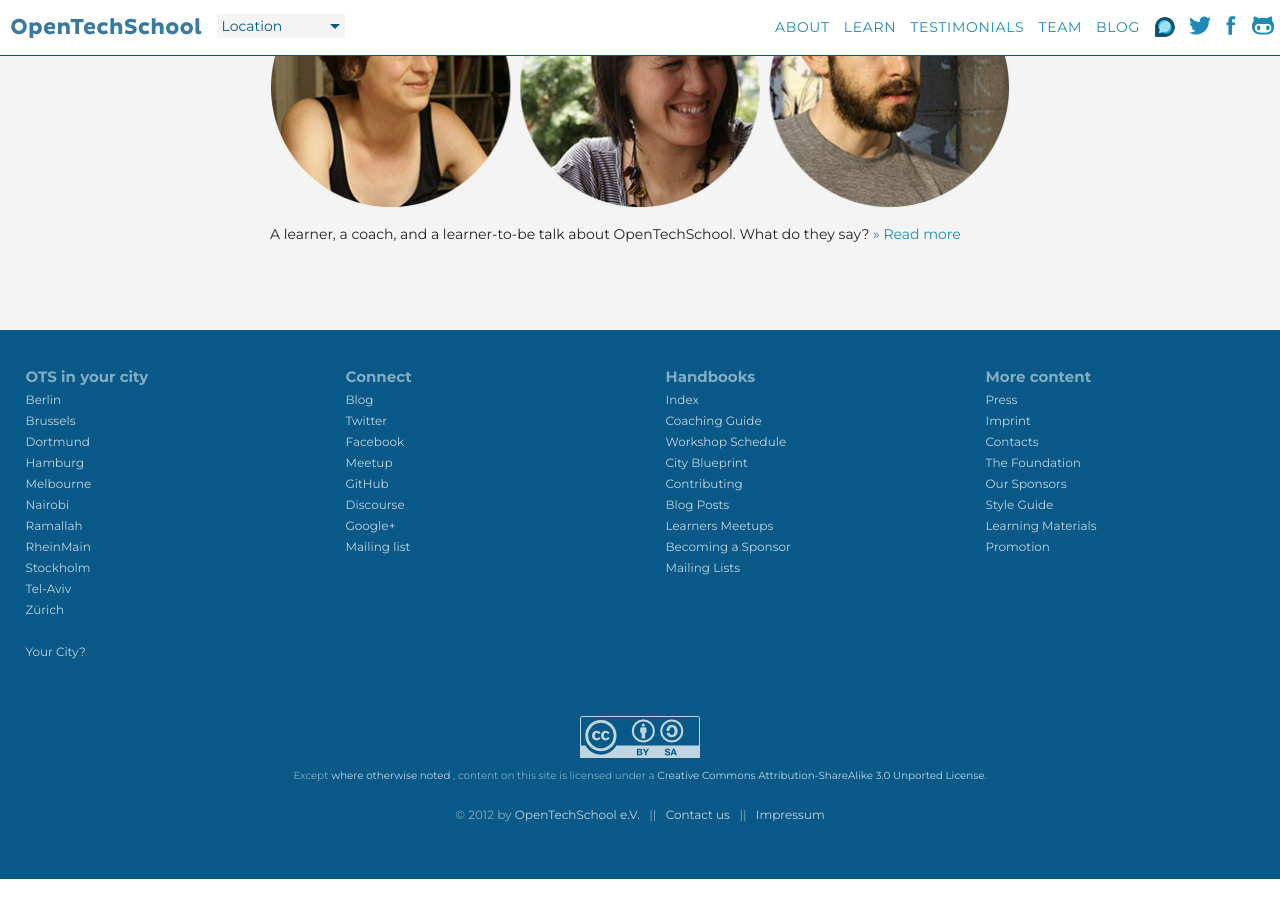
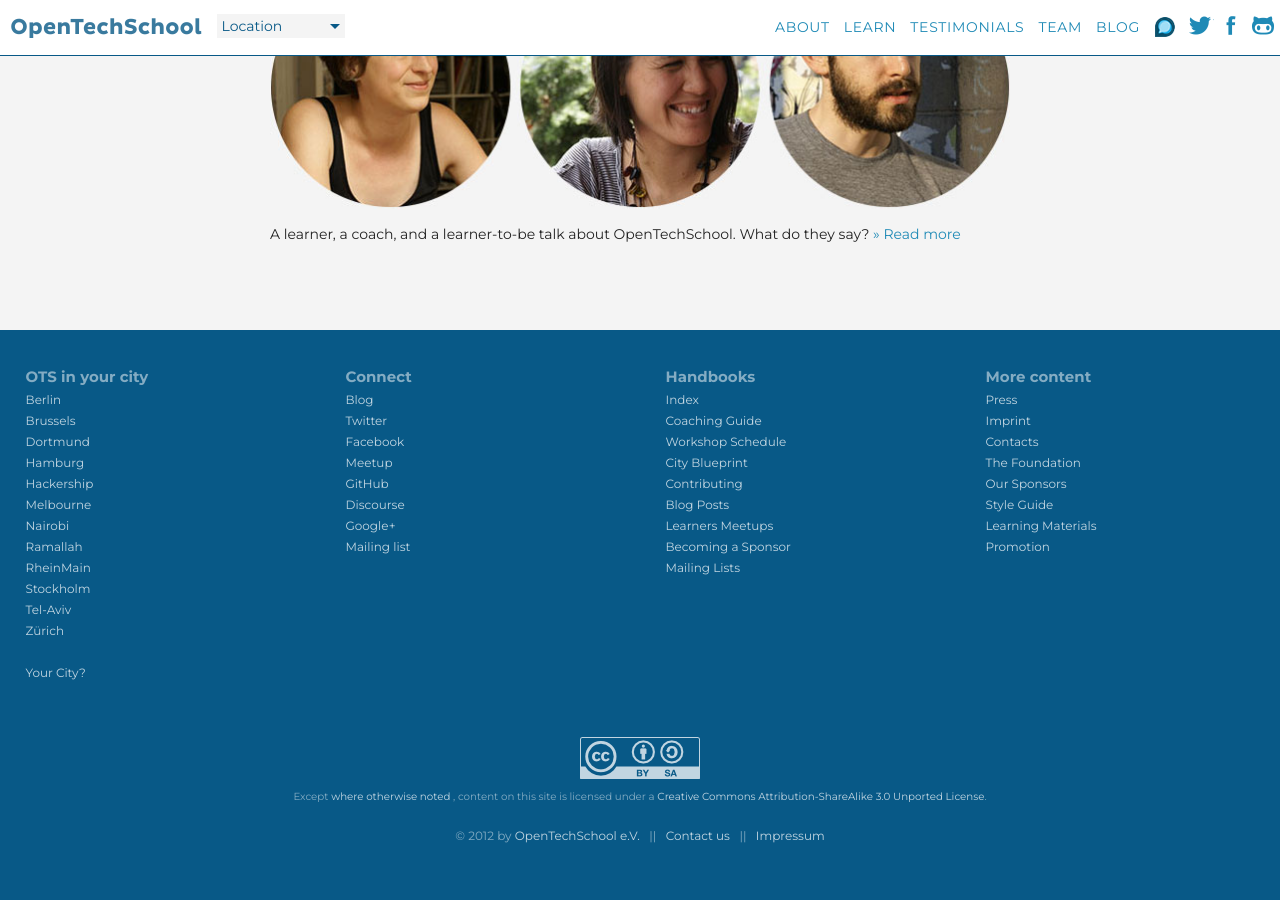
Before and after one commit to OpenTechSchool/www.opentechschool.org, a Jekyll site: the page built from index.html, in a window 1280 px wide and 900 px high, scrolled down 1523 px. Built offline with Jekyll 4.4.1, drawn with Linux system fonts in a browser that asks for light colours; nearby versions of some CDN libraries; before the commit the page ends 2402 px from its top, so only the background shows below that.

Commit message:
link hackership

```diff
--- a/_data/cities.yml
+++ b/_data/cities.yml
@@ -10,6 +10,9 @@
 - title: Hamburg
   location: "Hamburg, Germany"
   page: hamburg/
+- title: Hackership
+  location: "Hackership, Berlin, Germany"
+  page: hackership/
 - title: Melbourne
   location: "Melbourne, Australia"
   page: melbourne/
```
